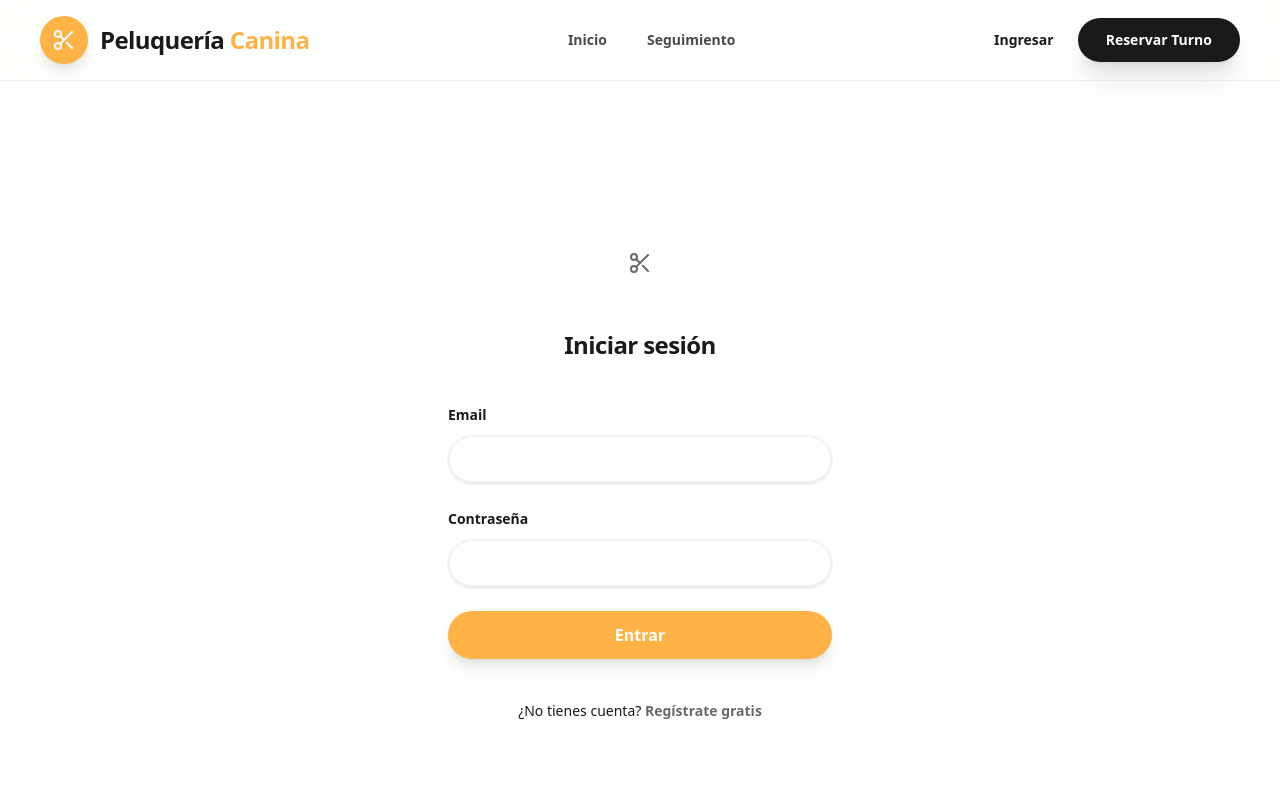
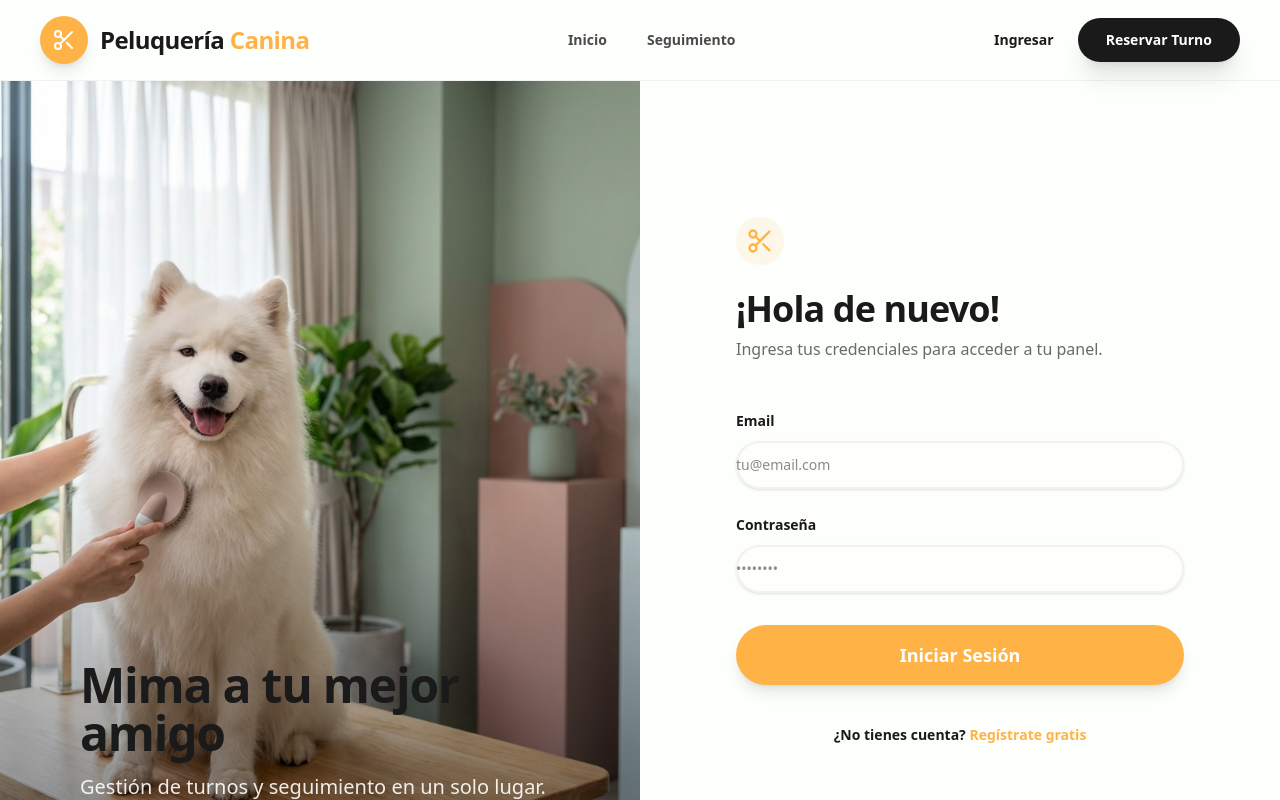
Before and after one commit to Eli1bamboo/pets, a Next.js app: page /login in a window 1280 px wide. Shown: the top 800 px of the page. Built offline with nearby package versions, Linux system fonts and the light colour scheme; no server answers.

Commit message:
style: redesign login page with premium split-screen layout

```diff
--- a/src/app/login/page.tsx
+++ b/src/app/login/page.tsx
@@ -6,6 +6,8 @@ import { useRouter } from "next/navigation";
 import { Scissors } from "lucide-react";
 import { FormField } from "@/components/molecules/FormField";
 import { Button } from "@/components/atoms/Button";
+import { motion } from "framer-motion";
+import Image from "next/image";
 
 export default function LoginPage() {
     const [isSignUp, setIsSignUp] = useState(false);
@@ -21,6 +23,7 @@ export default function LoginPage() {
         setLoading(true);
         setError(null);
 
+        try {
             if (isSignUp) {
                 const { error } = await supabase.auth.signUp({
                     email,
@@ -28,45 +31,84 @@ export default function LoginPage() {
                     options: {
                         emailRedirectTo: `${location.origin}/auth/callback`,
                         data: {
-                        full_name: email.split('@')[0], // Default name
+                            full_name: email.split('@')[0],
                             role: 'customer'
                         }
                     },
                 });
-            if (error) setError(error.message);
-            else alert("¡Registro exitoso! Revisa tu email.");
+                if (error) throw error;
+                alert("¡Registro exitoso! Revisa tu email.");
             } else {
                 const { error } = await supabase.auth.signInWithPassword({
                     email,
                     password,
                 });
-            if (error) setError(error.message);
-            else {
+                if (error) throw error;
                 router.push("/");
                 router.refresh();
             }
+        } catch (err: any) {
+            setError(err.message);
+        } finally {
+            setLoading(false);
         }
-        setLoading(false);
     };
 
     return (
-        <div className="flex min-h-full flex-1 flex-col justify-center px-6 py-12 lg:px-8 bg-brand-50 h-screen">
-            <div className="sm:mx-auto sm:w-full sm:max-w-sm">
-                <div className="mx-auto h-12 w-12 bg-brand-100 rounded-full flex items-center justify-center text-brand-600">
-                    <Scissors size={24} />
+        <div className="flex min-h-screen bg-background-cream overflow-hidden">
+            {/* Left Side: Desktop Image */}
+            <div className="hidden lg:block lg:w-1/2 relative bg-primary-orange/10">
+                <Image
+                    src="/login-bg.png"
+                    alt="Pet grooming"
+                    fill
+                    className="object-cover"
+                    priority
+                />
+                <div className="absolute inset-0 bg-gradient-to-t from-black/50 via-transparent to-transparent flex items-end p-20">
+                    <motion.div
+                        initial={{ opacity: 0, y: 20 }}
+                        animate={{ opacity: 1, y: 0 }}
+                        className="text-white"
+                    >
+                        <h1 className="text-5xl font-black mb-4">Mima a tu mejor amigo</h1>
+                        <p className="text-xl font-medium text-white/90">Gestión de turnos y seguimiento en un solo lugar.</p>
+                    </motion.div>
                 </div>
-                <h2 className="mt-10 text-center text-2xl font-bold leading-9 tracking-tight text-brand-900">
-                    {isSignUp ? "Crear una cuenta" : "Iniciar sesión"}
-                </h2>
             </div>
 
-            <div className="mt-10 sm:mx-auto sm:w-full sm:max-w-sm">
+            {/* Right Side: Auth Form */}
+            <div className="w-full lg:w-1/2 flex items-center justify-center p-8 sm:p-12 lg:p-20 relative">
+                <div className="absolute top-10 left-10 lg:hidden flex items-center gap-2">
+                    <div className="bg-primary-orange text-white p-2 rounded-xl">
+                        <Scissors size={20} />
+                    </div>
+                </div>
+
+                <motion.div
+                    initial={{ opacity: 0, x: 20 }}
+                    animate={{ opacity: 1, x: 0 }}
+                    className="w-full max-w-md"
+                >
+                    <div className="mb-12">
+                        <div className="hidden lg:flex h-12 w-12 items-center justify-center rounded-2xl bg-primary-orange/10 text-primary-orange mb-6">
+                            <Scissors size={28} />
+                        </div>
+                        <h2 className="text-4xl font-black tracking-tight text-brand-900 mb-2">
+                            {isSignUp ? "Únete a la familia" : "¡Hola de nuevo!"}
+                        </h2>
+                        <p className="text-brand-600 font-medium">
+                            {isSignUp ? "Crea tu cuenta para empezar a cuidar a tu mascota." : "Ingresa tus credenciales para acceder a tu panel."}
+                        </p>
+                    </div>
+
                     <form className="space-y-6" onSubmit={handleAuth}>
                         <FormField
                             id="email"
                             label="Email"
                             type="email"
                             required
+                            placeholder="tu@email.com"
                             value={email}
                             onChange={(e) => setEmail(e.target.value)}
                         />
@@ -76,33 +118,40 @@ export default function LoginPage() {
                             label="Contraseña"
                             type="password"
                             required
+                            placeholder="••••••••"
                             value={password}
                             onChange={(e) => setPassword(e.target.value)}
                         />
 
                         {error && (
-                        <div className="text-sm text-red-600 text-center bg-red-50 p-2 rounded-md border border-red-100">
+                            <motion.div
+                                initial={{ opacity: 0, scale: 0.95 }}
+                                animate={{ opacity: 1, scale: 1 }}
+                                className="text-sm text-red-600 font-bold bg-red-50 p-4 rounded-2xl border border-red-100 flex items-center gap-2"
+                            >
+                                <span className="w-1.5 h-1.5 rounded-full bg-red-500 shrink-0" />
                                 {error}
-                        </div>
+                            </motion.div>
                         )}
 
-                    <div>
-                        <Button type="submit" isLoading={loading}>
-                            {isSignUp ? "Registrarse" : "Entrar"}
+                        <div className="pt-2">
+                            <Button type="submit" isLoading={loading} className="py-4 text-lg">
+                                {isSignUp ? "Crear Cuenta" : "Iniciar Sesión"}
                             </Button>
                         </div>
                     </form>
 
-                <p className="mt-10 text-center text-sm text-brand-500">
+                    <p className="mt-10 text-center text-sm font-bold text-brand-500">
                         {isSignUp ? "¿Ya tienes cuenta? " : "¿No tienes cuenta? "}
                         <button
                             onClick={() => setIsSignUp(!isSignUp)}
-                        className="font-semibold leading-6 text-brand-600 hover:text-brand-500"
+                            className="text-primary-orange hover:text-brand-900 transition-colors"
                         >
-                        {isSignUp ? "Inicia sesión" : "Regístrate gratis"}
+                            {isSignUp ? "Inicia sesión ahora" : "Regístrate gratis"}
                         </button>
                     </p>
-            </div >
-        </div >
+                </motion.div>
+            </div>
+        </div>
     );
 }
```
Also changed, not shown: public/login-bg.png (added). Lines whose indentation alone changed are shown as unchanged.
